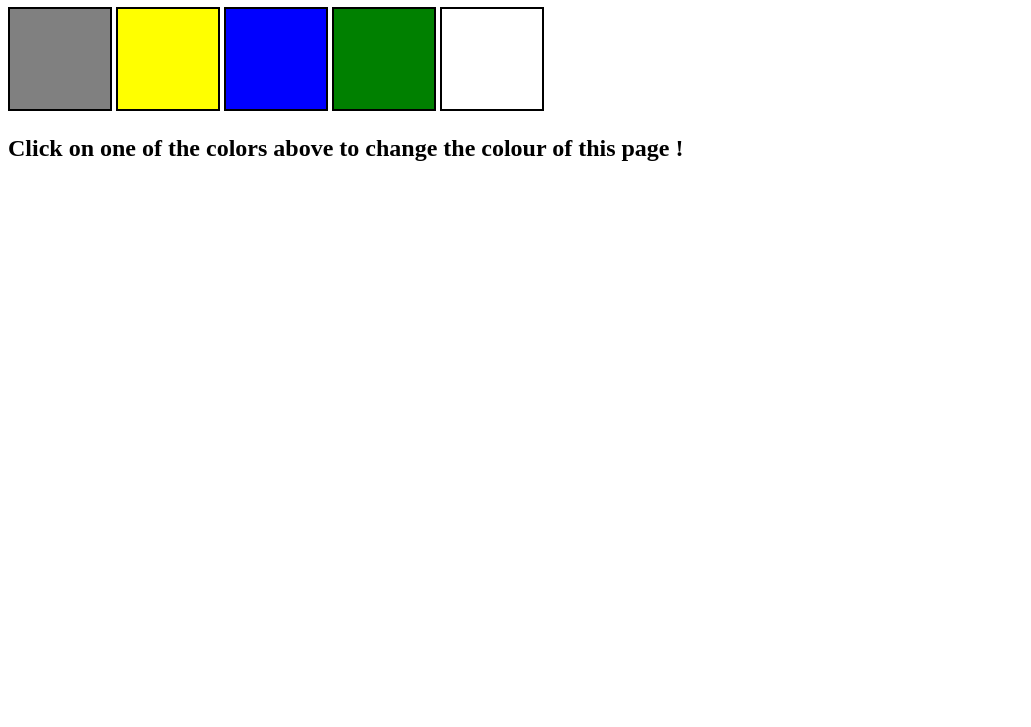
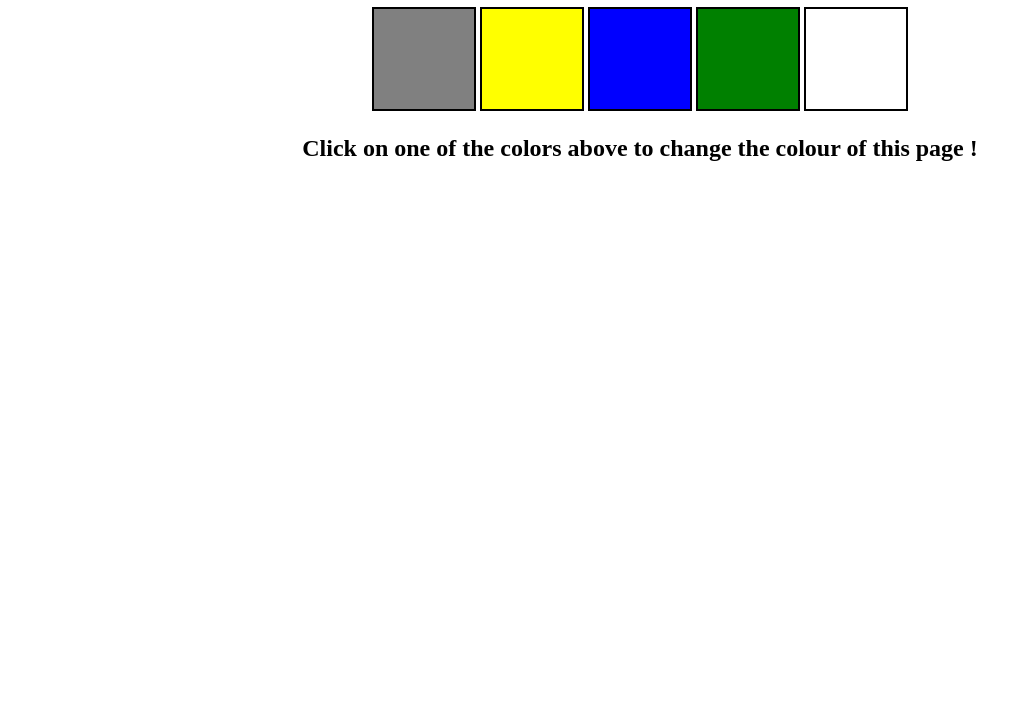
Before and after one commit to ishani-k/Colour-Switcher, a plain HTML site: page index.html in a window 1280 px wide. Shown: the part 73-800 px from the top of the page, without its empty margins (0-1031 px from the left). Drawn offline with Linux system fonts and the light colour scheme.

Commit message:
style.css

```diff
--- a/style.css
+++ b/style.css
@@ -1,6 +1,6 @@
-html {
-    margin: 0;
-  }
+body {
+  text-align: center;
+}
 
   span {
     display: block;
```
